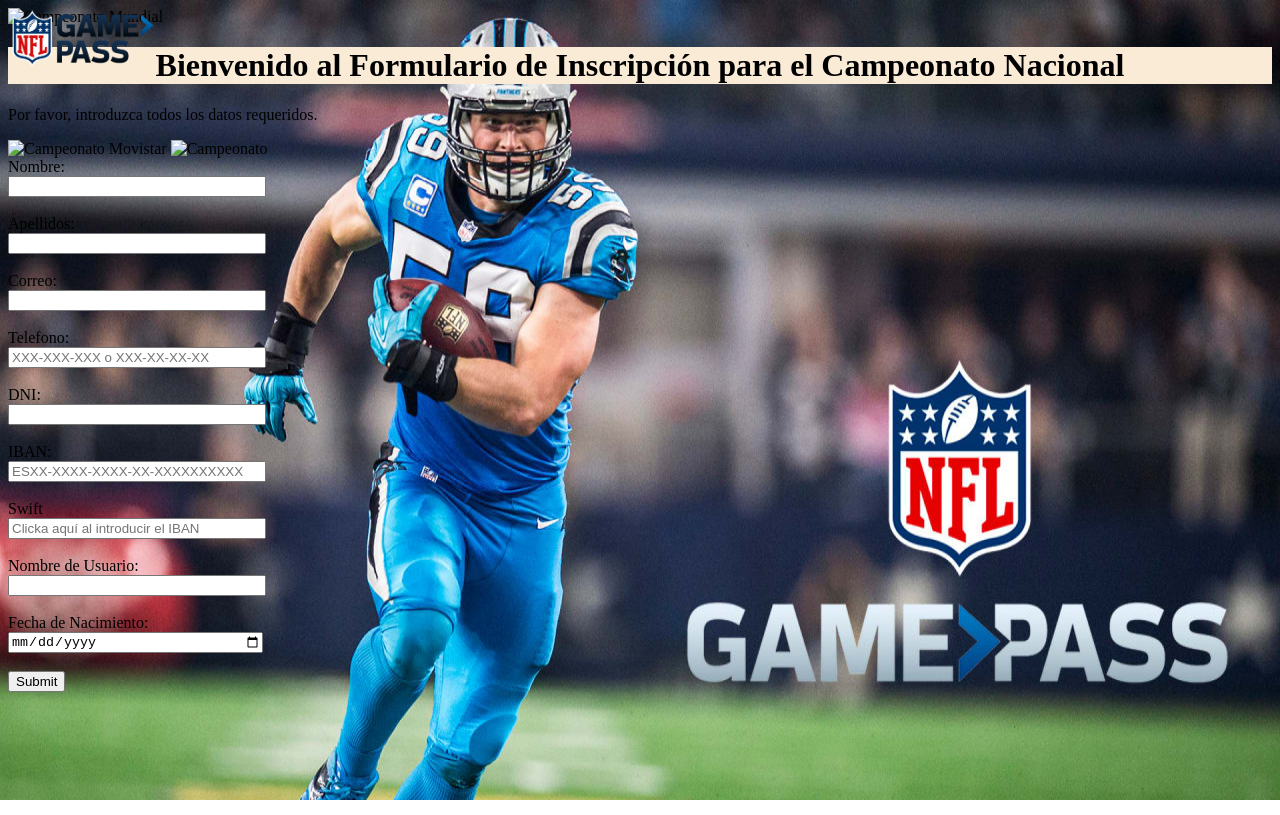
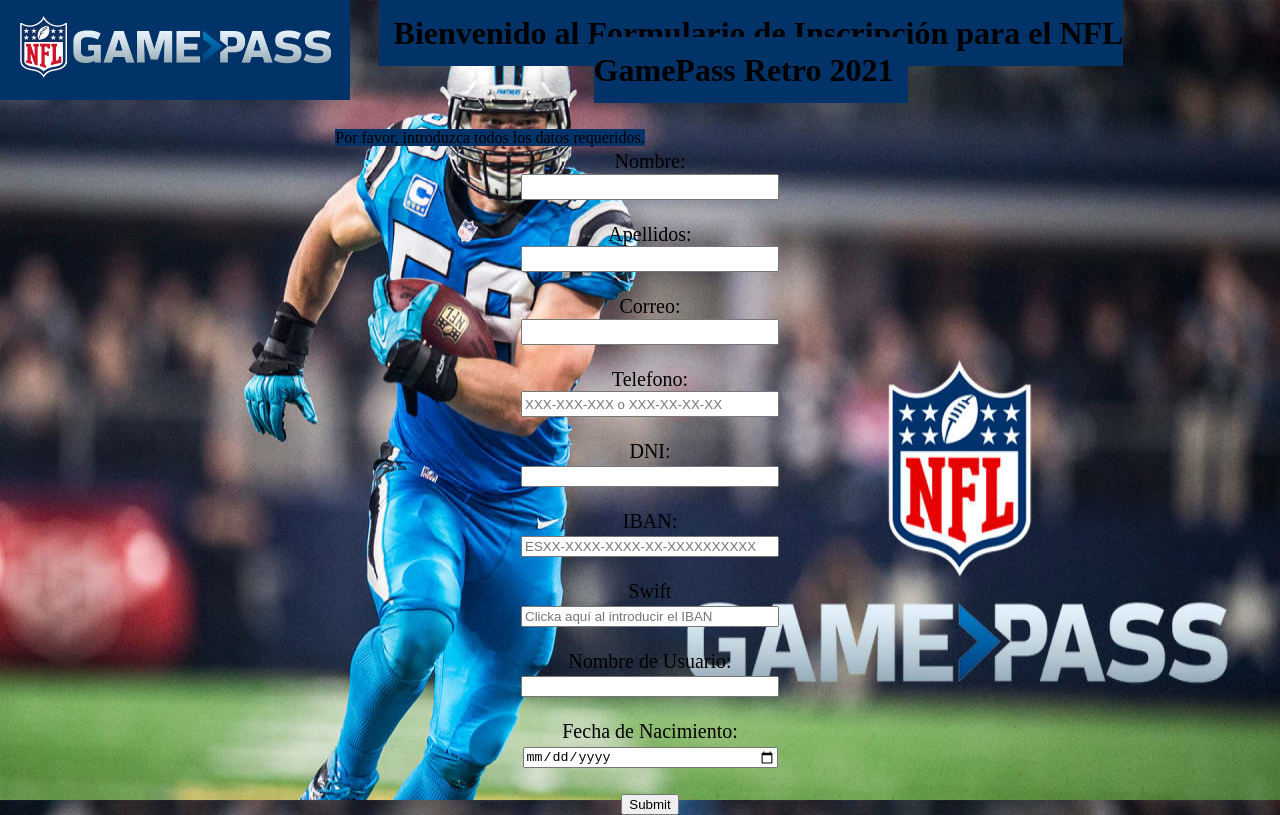
Before and after one commit to DCasa23/JS-FORMULARIO-AVANZADO-DAVID-CASADO-MORO, a plain HTML site: page index.html in a window 1280 px wide. Drawn offline with Linux system fonts and the light colour scheme; a script that the page names is missing.

Commit message:
Structura Form

```diff
--- a/css/style.css
+++ b/css/style.css
@@ -1,29 +1,64 @@
 body{
+    margin: 0 auto;
     background-image: url(../images/fondo.jfif) ;
     background-repeat:no-repeat;background-size: 100% 100%;background-attachment:fixed;
 }
-body h1{
-    background-color: antiquewhite;
+.cabecera{
+    min-height: 150px;
+    padding-top: 0;
+}
+h1{
+    margin: auto 0;
+    padding-right: 0px;
+    padding-top: 15px;
     text-align: center;
+    margin-right:10%;
 
 
+    text-align: center;
 }
-.contenedor{
-    overflow: hidden;
-    background-image: url(../images/fondo.jfif) ;
-    background-repeat:no-repeat;background-size: 1300px 500px;
+h1 span{
+    padding-top: 30px;
+    padding: 15px;
+    text-align: center;
+    margin:0 auto;
+
+    background-color: #013368;
+    text-align: center;
+}
+.cabecera p{
+    padding-right: 300px;
+    padding-top: 15px;
+    text-align: center;
+    margin:0 auto;
+
+    margin-top: 25px;
+    text-align: center;
+}
+.cabecera p span{
+    background-color: #013368;
+
+}
+
+#formulario{
+    display: block;
+    margin:auto;
+    text-align: center;
+    font-size: 20px;
+
     position:relative;
     width: 1300px;
     height: 500px;
-    margin: 0 auto;
+
 }
 #iconoizquierda{
 
-    position:absolute;
-    background: url("../images/Gamepassblack.webp");
-    background-size: 150px 60px;
-    width:150px;
-    height:60px;
+    float:left;
+    margin-top: -15px;
+    margin: 0 auto;
+
+    width:350px;
+    height:100px;
 
 }
 #bigboss{
--- a/index.html
+++ b/index.html
@@ -4,33 +4,33 @@
     <meta charset="UTF-8">
     <meta http-equiv="X-UA-Compatible" content="IE=edge">
     <meta name="viewport" content="width=device-width, initial-scale=1.0">
-    <link rel="icon" href="images/favicon.jpg" type="image/png"/>
+    <link rel="icon" href="images/Gamepassblack.webp" type="image/png"/>
     <link rel="stylesheet" type="text/css" href="css/style.css"/>
     <title>NFL PASS RETRO</title>
 </head>
 <body>
-    <header class="cabecera">
-        <div id="iconoizquierda"><a href="https://www.nflgamepass.com/es.com"></a></div>
-        <img id="cabeceraderecha" src="images/cabeceraderecha.jpg" alt="Campeonato Mundial">
-        <h1>Bienvenido al Formulario de Inscripción para el Campeonato Nacional</h1>
-        <p> Por favor, introduzca todos los datos requeridos.
-        </p>
+    <div class="cabecera">
+        <div><a href="https://www.nflgamepass.com/es"><img id="iconoizquierda" src="images/iconoizquierdo.png"></a></div>
+        <div><h1><span>Bienvenido al Formulario de Inscripción para el NFL GamePass Retro 2021</span></h1></div>
 
-        </h1>
-    </header>
-    <img id="fotoizquierda" src="images/izquierda.jpg" alt="Campeonato Movistar">
-    <img id="fotoderecha" src="images/derecha.jpg" alt="Campeonato">
+        <div><p><span> Por favor, introduzca todos los datos requeridos.</span></p></div>
+
+
+    </div>
     <div id="principal">
 
         <form id="formulario" name="formulario" method="post">
             <label for="NOMBRE">Nombre:</label><br>
-            <input type="text" id="nombre" name="nombre" placeholder="" autocomplete="off" style= "width:250px" maxlength="20">
+            <input type="text" id="nombre" name="nombre" placeholder="" autocomplete="off" style= "width:250px;height:20px" maxlength="20">
             <br><br><label for="APELLIDO">Apellidos:</label><br>
-            <input type="text" id="apellidos" name="apellidos" placeholder="" autocomplete="off" style= "width:250px" maxlength="30">
+            <input type="text" id="apellidos" name="apellidos" placeholder="" autocomplete="off" style= "width:250px;height:20px" maxlength="30">
             <br><br><label for="CORREO">Correo:</label><br>
-            <input type="text" id="correo" name="correo" style= "width:250px" placeholder="">
+            <input type="text" id="correo" name="correo" style= "width:250px;height:20px" placeholder="">
             <br><br><label for="TELEFONO">Telefono:</label><br>
-            <input type="text" id="telefono" name="telefono" style= "width:250px" placeholder="XXX-XXX-XXX o XXX-XX-XX-XX">
+            <input type="text" id="telefono" name="telefono" style= "width:250px;height:20px" placeholder="XXX-XXX-XXX o XXX-XX-XX-XX">
+
+
+
             <br><br><label for="DNI">DNI:</label><br>
             <input type="text" id="dni" name="dni" style= "width:250px" placeholder="">
             <br><br><label for="IBAN">IBAN:</label><br>
```
Also changed, not shown: images/iconoizquierdo.png (added).
